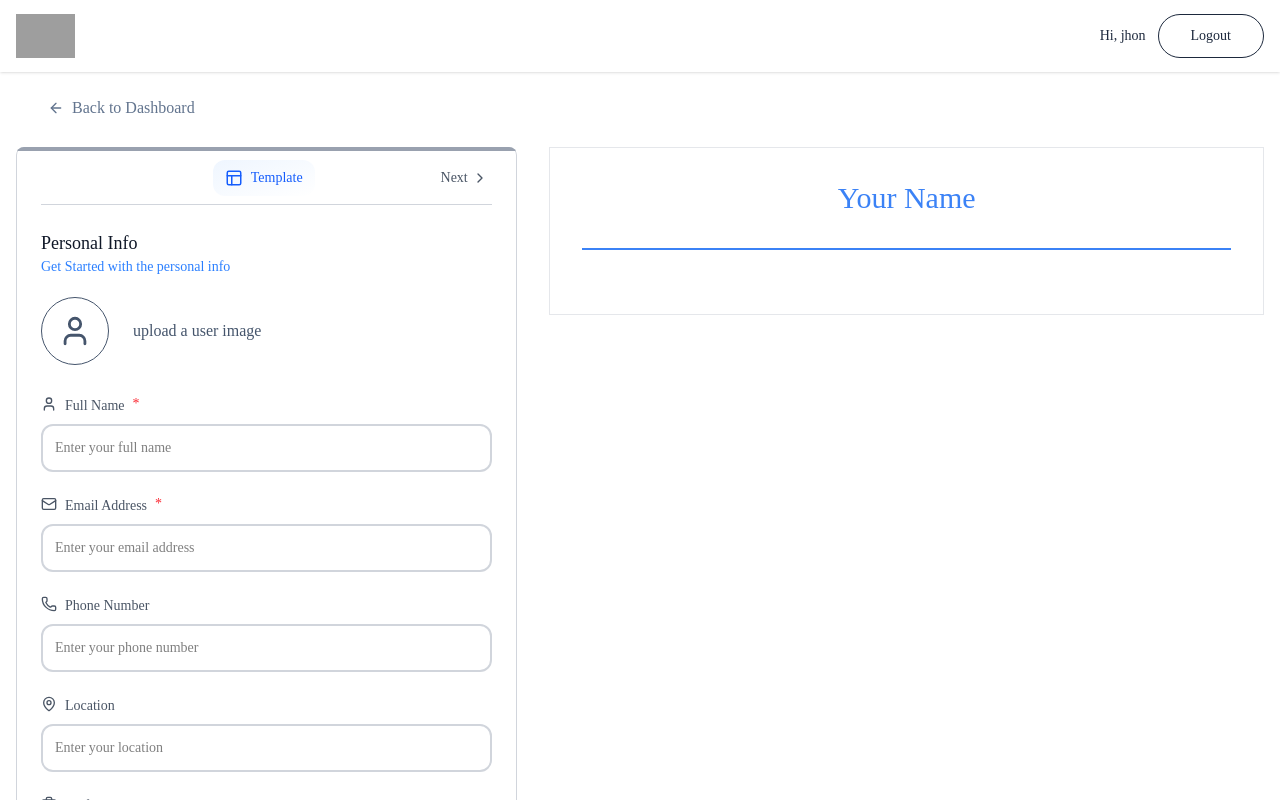
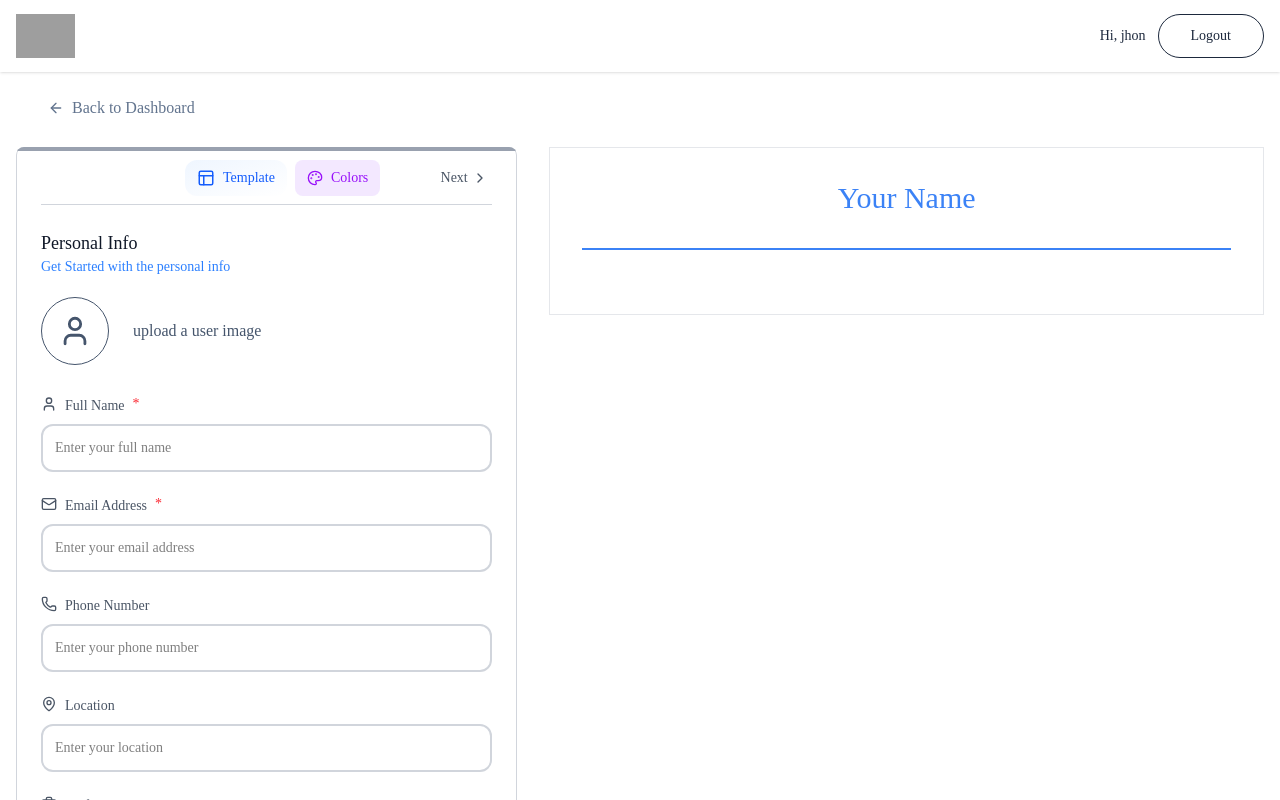
Before and after one commit to MithranMurugavel/Resume-Builder, a React (Vite) app in the folder frontend/: page /app/builder/1 in a window 1280 px wide. Shown: the top 800 px of the page. Built offline with nearby package versions, Linux system fonts and the light colour scheme; grey boxes are pictures that could not be loaded; a web font is replaced by a local one.

Commit message:
feat:added a customisable color option for resume

```diff
--- /dev/null
+++ b/frontend/src/component/ColorPicker.jsx
@@ -0,0 +1,32 @@
+import { Palette } from 'lucide-react';
+import React, { useRef } from 'react';
+
+const ColorPicker = ({ selectedColor, onChange }) => {
+    const colorInputRef = useRef(null);
+
+    return (
+        <div className="relative flex justify-center">
+            {/* Colors button */}
+            <button
+                onClick={() => colorInputRef.current?.click()}
+                className="
+                    flex items-center gap-2
+                    text-sm text-purple-600
+                    bg-purple-100
+                    px-3 py-2
+                    rounded-lg hover:px-6 hover:ring transition-all ">
+                <Palette size={16} />
+                <span>Colors</span>
+            </button>
+            {/* Invisible color input */}
+            <input
+                ref={colorInputRef}
+                type="color"
+                value={selectedColor}
+                onChange={(e) => {onChange(e.target.value)}}
+                className="absolute left-1/2 -translate-x-1/2 mt-2 w-12 h-12 opacity-0 cursor-pointer"/>
+        </div>
+    );
+};
+
+export default ColorPicker;
--- a/frontend/src/component/TemplateSelector.jsx
+++ b/frontend/src/component/TemplateSelector.jsx
@@ -29,8 +29,8 @@ const TemplateSelector = ({ selectedtemplates, onChange }) => {
     ]
     return (
         <div className="relative">
-            <button className="flex items-center z-50 gap-2 text-sm text-blue-600 bg-gradient-to-br from-blue-50 hover:to-blue-100 ring-blue-300 hover:ring transition-all px-3 py-2 rounded-xl " onClick={() => setIsOpen(prev => !prev)}>
-                <Layout size={18} /><span className='max-sm:hidden'>Template</span>
+            <button className="flex items-center z-50 gap-2 text-sm text-blue-600 bg-gradient-to-br from-blue-50 hover:to-blue-100 ring-blue-300 hover:ring transition-all px-3 py-2 rounded-xl hover:px-6" onClick={() => setIsOpen(prev => !prev)}>
+                <Layout size={18}/><span className='max-sm:hidden'>Template</span>
             </button>
             {
                 isOpen && (
--- a/frontend/src/pages/ResumeBuilder.jsx
+++ b/frontend/src/pages/ResumeBuilder.jsx
@@ -5,6 +5,8 @@ import { ArrowLeftIcon, Briefcase, ChevronLeft, ChevronRight, FileText, FolderIc
 import PersonalInfo from '../component/PersonalInfo';
 import ResumePreview from '../component/ResumePreview';
 import TemplateSelector from '../component/TemplateSelector';
+import ColorPicker from '../component/ColorPicker';
+import ProfileSummary from '../component/ProfileSummary';
 
 const ResumeBuilder = () => {
 
@@ -75,8 +77,9 @@ const ResumeBuilder = () => {
                   )}
                 </div>
                 {/* Middle of form nav */}
-                <div>
-                  <TemplateSelector selectedtemplates={resume.template} onChange={(template) => setResume(prev => ({...prev, template}))} />
+                <div className="flex justify-center gap-2 ml-8">
+                  <TemplateSelector selectedtemplates={resume.template} onChange={(template) => setResume(prev => ({ ...prev, template }))} />
+                  <ColorPicker selectedColor={resume.accent_color} onChange={(accent_color) => setResume((prev) => ({ ...prev, accent_color }))} />
                 </div>
                 {/* Right side form nav */}
                 <div>
@@ -94,6 +97,9 @@ const ResumeBuilder = () => {
                 {active.id == "personal" && (
                   <PersonalInfo data={resume.personal_info} onChange={(data) => setResume(prev => ({ ...prev, personal_info: data }))} rmvBackground={rmvBackground} setrmvBackground={setrmvBackground} />
                 )}
+                {
+                  <ProfileSummary data={resume.professional_summary} onChange={(data)=>{setResume(prev=>({...prev,professional_summary:data}))}}/>
+                }
               </div>
             </div>
           </div>
```
